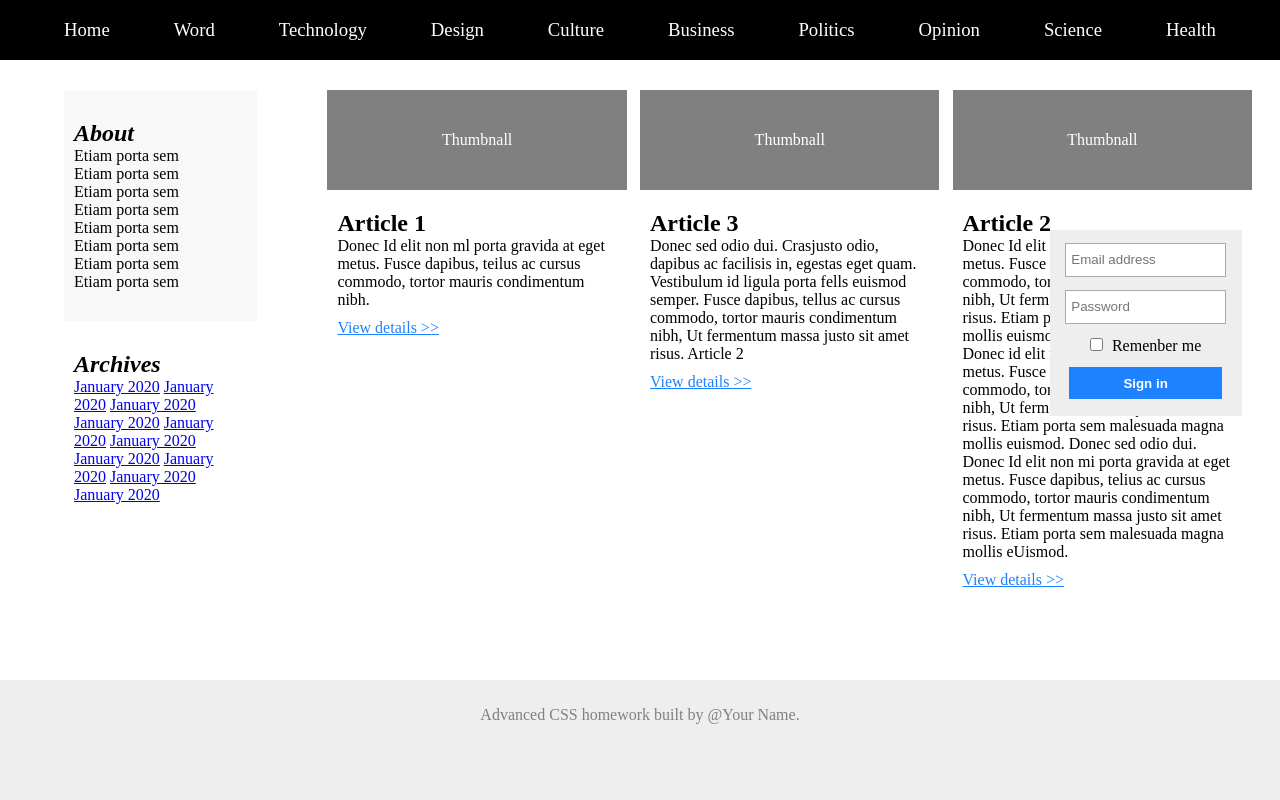
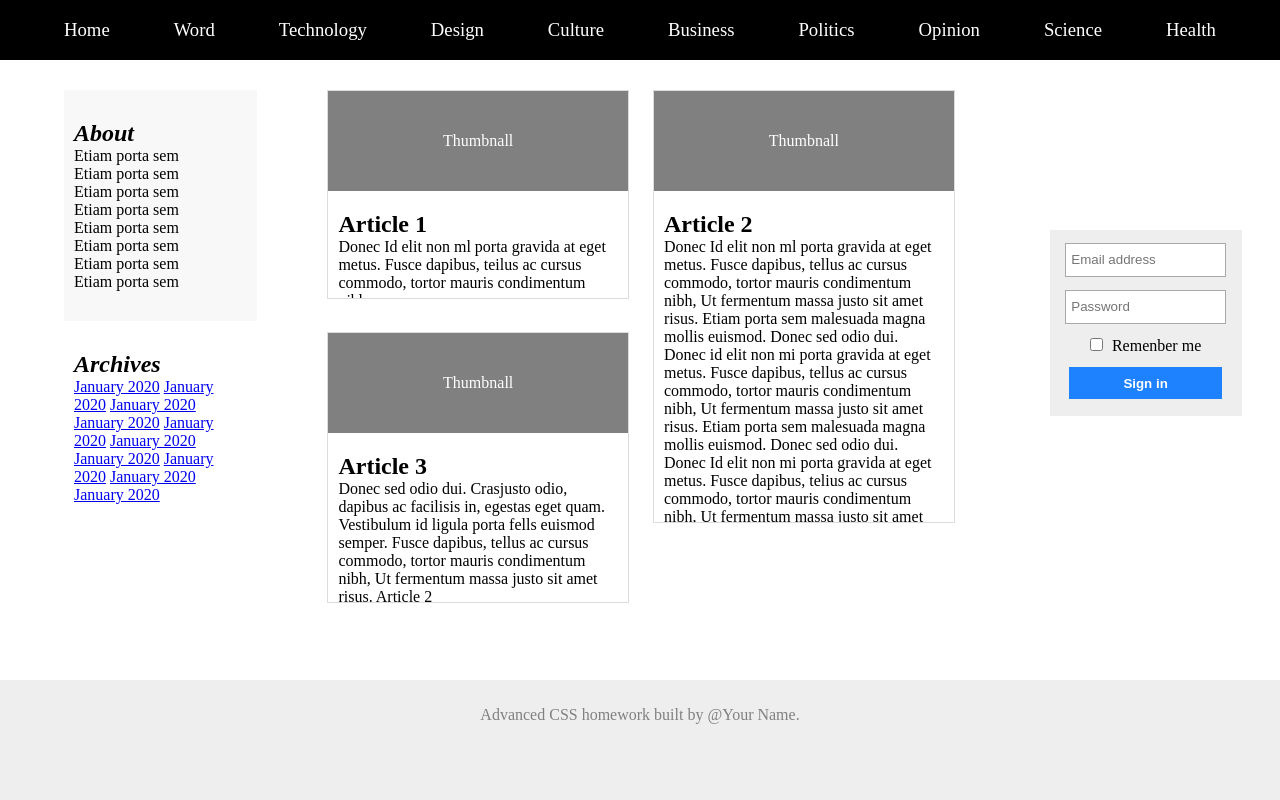
Before and after one commit to hongyue-qiu/F-Advance-CSS, a plain HTML site: page src/index.html in a window 1280 px wide. Drawn offline with Linux system fonts and the light colour scheme.

Commit message:
[qiuhongyue] fix: 调整footer布局，调整main布局的响应

```diff
--- a/src/css.css
+++ b/src/css.css
@@ -44,9 +44,9 @@ nav{
     flex-flow: column wrap;
     height: calc(100vh - 240px);
 }
-.article:nth-child(1) { order: 1; }
-.article:nth-child(2) { order: 3; }
-.article:nth-child(3)   { order: 2; }
+.article:nth-child(1) { order: 1;height: 37% }
+.article:nth-child(2) { order: 3;height: 77% }
+.article:nth-child(3) { order: 2;height: 48% }
 .img{
     color: white;
     background-color: gray;
@@ -65,8 +65,10 @@ nav{
 .article{
     width: 46%;
     /*float: left;*/
+    border: 1px solid gainsboro;
     margin-left: 2%;
     margin-bottom: 5%;
+    overflow:auto;
 }
 /*.article-special{*/
 /*    position: relative;*/
@@ -115,6 +117,4 @@ nav{
     text-align: center;
     clear: both;
     width: 100%;
-    position: absolute;
-    bottom: 0px;
 }
```
